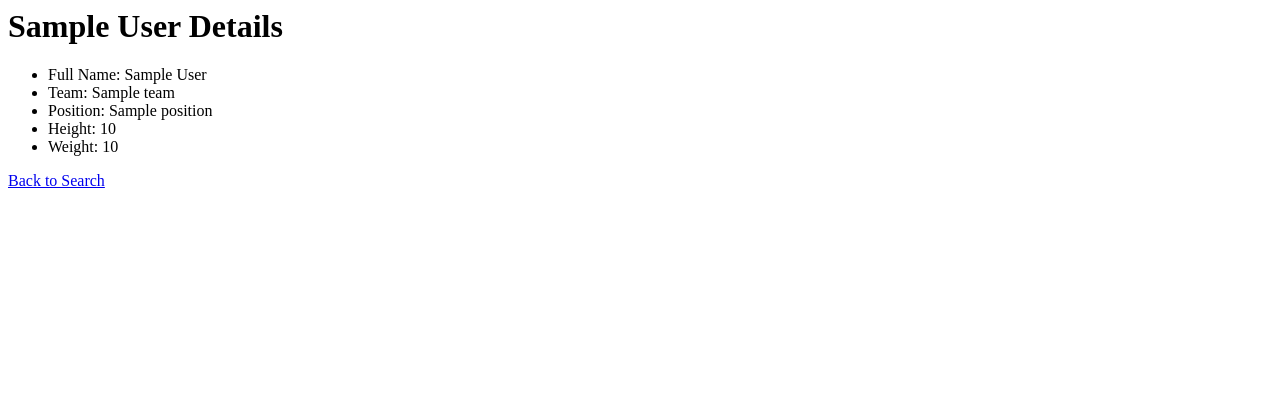
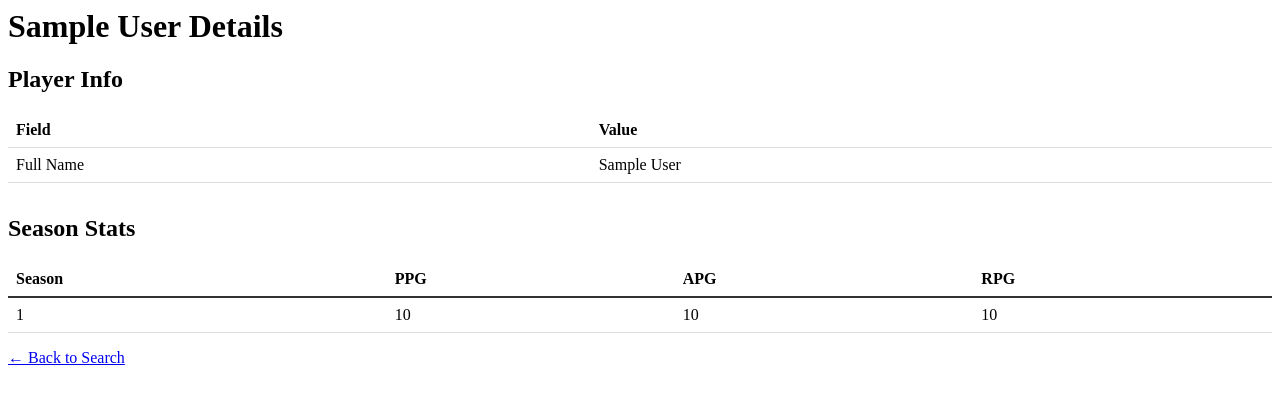
Before and after one commit to isaacMullen/flask_app, a Flask app: template templates/player_details.html in a window 1280 px wide. Shown: the top 404 px of the page. Run offline with Flask 3, Linux system fonts and the light colour scheme; the template is opened without the code that fills it: most values are stand-ins (such as "Sample title", 1, 10 or a date in 2020).

Commit message:
Cleaned up html, fixed incorrect id reference in search results

```diff
--- a/app.py
+++ b/app.py
@@ -37,7 +37,7 @@ def players():
             [name for name, _ in player_names],
             scorer = fuzz.WRatio,
             score_cutoff = 65,
-            limit = 10
+            limit = None
         )
 
         players = [next(player for name, player in player_names if name == match[0]) for match in results]
@@ -52,20 +52,42 @@ def players():
     # display the data retrieved by the query
     return render_template("players.html", players=players)
 
-@app.route("/player/<int:player_id>", methods=["GET"])
-def player_details(player_id):
+@app.route("/player/<int:fts_rowid>", methods=["GET"])
+def player_details(fts_rowid):
     connection = get_conn()
     cursor = connection.cursor()
 
-    cursor.execute('SELECT * FROM common_player_info_fts WHERE rowid = ?', (player_id,))
+    # Get the player info from the FTS table
+    cursor.execute('SELECT * FROM common_player_info_fts WHERE rowid = ?', (fts_rowid,))
     player = cursor.fetchone()
 
-    connection.close()
+    if player:
+        # Get the actual player.id using full name (or better, store a mapping if possible)
+        cursor.execute('SELECT id FROM player WHERE full_name = ?', (player['full_name'],))
+        player_id_row = cursor.fetchone()
+        player_id = player_id_row['id'] if player_id_row else None
 
-    if player:
-        return render_template("player_details.html", player=player)
+        # Fetch season stats using the correct player_id
+        if player_id:
+            cursor.execute('''
+                SELECT season_id, points_per_game, assists_per_game, rebounds_per_game
+                FROM player_stats_simple
+                WHERE player_id = ?
+                ORDER BY season_id DESC
+            ''', (player_id,))
+            season_stats = cursor.fetchall()
+        else:
+            season_stats = []
+
+        connection.close()
+
+        return render_template("player_details.html", player=player, season_stats=season_stats)
     else:
+        connection.close()
         return "Player not found", 404
+
+
+
 
 
 if __name__ == "__main__":
--- a/templates/player_details.html
+++ b/templates/player_details.html
@@ -1,12 +1,46 @@
 <h1>{{ player['full_name'] }} Details</h1>
 
-<ul>
-    <li>Full Name: {{ player['full_name'] }}</li>
-    <li>Team: {{ player['team'] }}</li>
-    <li>Position: {{ player['position'] }}</li>
-    <li>Height: {{ player['height'] }}</li>
-    <li>Weight: {{ player['weight'] }}</li>
-    <!-- Add more details as needed -->
-</ul>
+<section>
+    <h2>Player Info</h2>
+    <table style="border-collapse: collapse; width: 100%; margin-bottom: 2em;">
+        <tr>
+            <th style="text-align: left; padding: 8px; border-bottom: 1px solid #ddd;">Field</th>
+            <th style="text-align: left; padding: 8px; border-bottom: 1px solid #ddd;">Value</th>
+        </tr>
+        <tr>
+            <td style="padding: 8px; border-bottom: 1px solid #ddd;">Full Name</td>
+            <td style="padding: 8px; border-bottom: 1px solid #ddd;">{{ player['full_name'] }}</td>
+        </tr>
+        <!-- Add more fields as needed -->
+    </table>
+</section>
 
-<a href="{{ url_for('players') }}">Back to Search</a>
+<section>
+    <h2>Season Stats</h2>
+    {% if season_stats %}
+        <table style="border-collapse: collapse; width: 100%;">
+            <thead>
+                <tr>
+                    <th style="text-align: left; padding: 8px; border-bottom: 2px solid #333;">Season</th>
+                    <th style="text-align: left; padding: 8px; border-bottom: 2px solid #333;">PPG</th>
+                    <th style="text-align: left; padding: 8px; border-bottom: 2px solid #333;">APG</th>
+                    <th style="text-align: left; padding: 8px; border-bottom: 2px solid #333;">RPG</th>
+                </tr>
+            </thead>
+            <tbody>
+                {% for season in season_stats %}
+                <tr>
+                    <td style="padding: 8px; border-bottom: 1px solid #ddd;">{{ season['season_id'] }}</td>
+                    <td style="padding: 8px; border-bottom: 1px solid #ddd;">{{ season['points_per_game']|round(1) }}</td>
+                    <td style="padding: 8px; border-bottom: 1px solid #ddd;">{{ season['assists_per_game']|round(1) }}</td>
+                    <td style="padding: 8px; border-bottom: 1px solid #ddd;">{{ season['rebounds_per_game']|round(1) }}</td>
+                </tr>
+                {% endfor %}
+            </tbody>
+        </table>
+    {% else %}
+        <p>No season stats available for this player.</p>
+    {% endif %}
+</section>
+
+<p><a href="{{ url_for('players') }}">← Back to Search</a></p>
```
Also changed, not shown: templates/players.html (+24 -14 lines).
